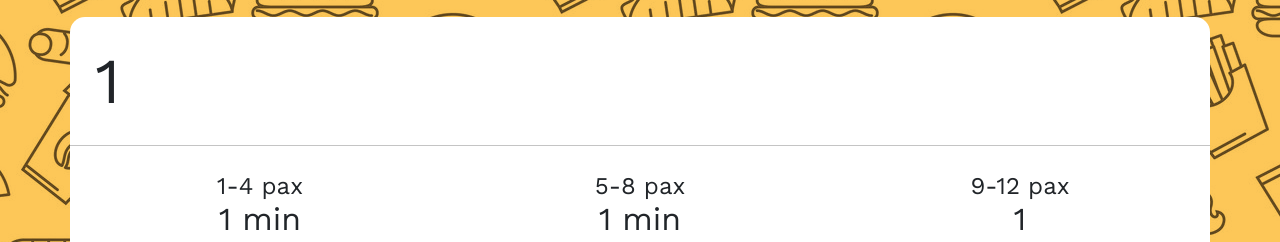
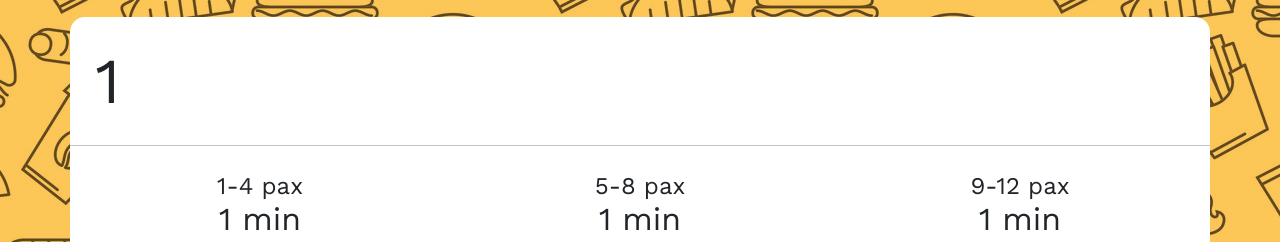
Before and after one commit to LienLeinad/CS123_Project_Group_WhatTheHack, a Django app: page /restaurants/1/ in a window 1280 px wide. Shown: the part 63-305 px from the top of the page. Run offline with Django 3.2, Linux system fonts and the light colour scheme; tables that the repository leaves empty hold one stand-in row (values such as "Sample post"); some libraries are stand-ins or nearby versions.

Commit message:
added the missing min

```diff
--- a/chkngo/webapp/templates/restoView.html
+++ b/chkngo/webapp/templates/restoView.html
@@ -51,7 +51,7 @@
 				</div>
 				<div class="col-sm avbtly-box">
 					<h4>9-12 pax</h4>
-					<h2>{{ resto_deets.WaitTime9_12 }}</h2>
+					<h2>{{ resto_deets.WaitTime9_12 }} min</h2>
 				</div>
 			</div>
 			<!--  -->
```
